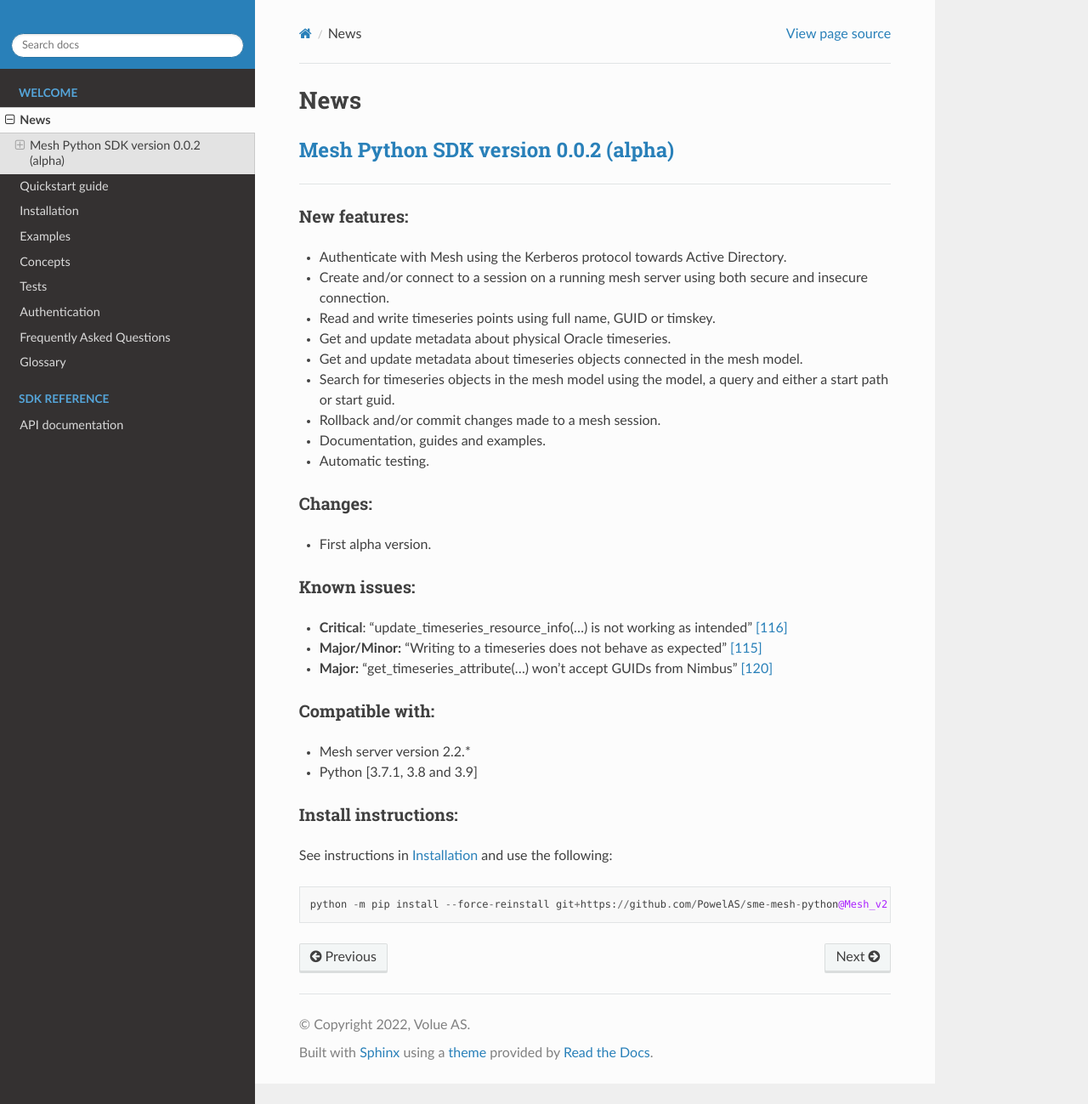
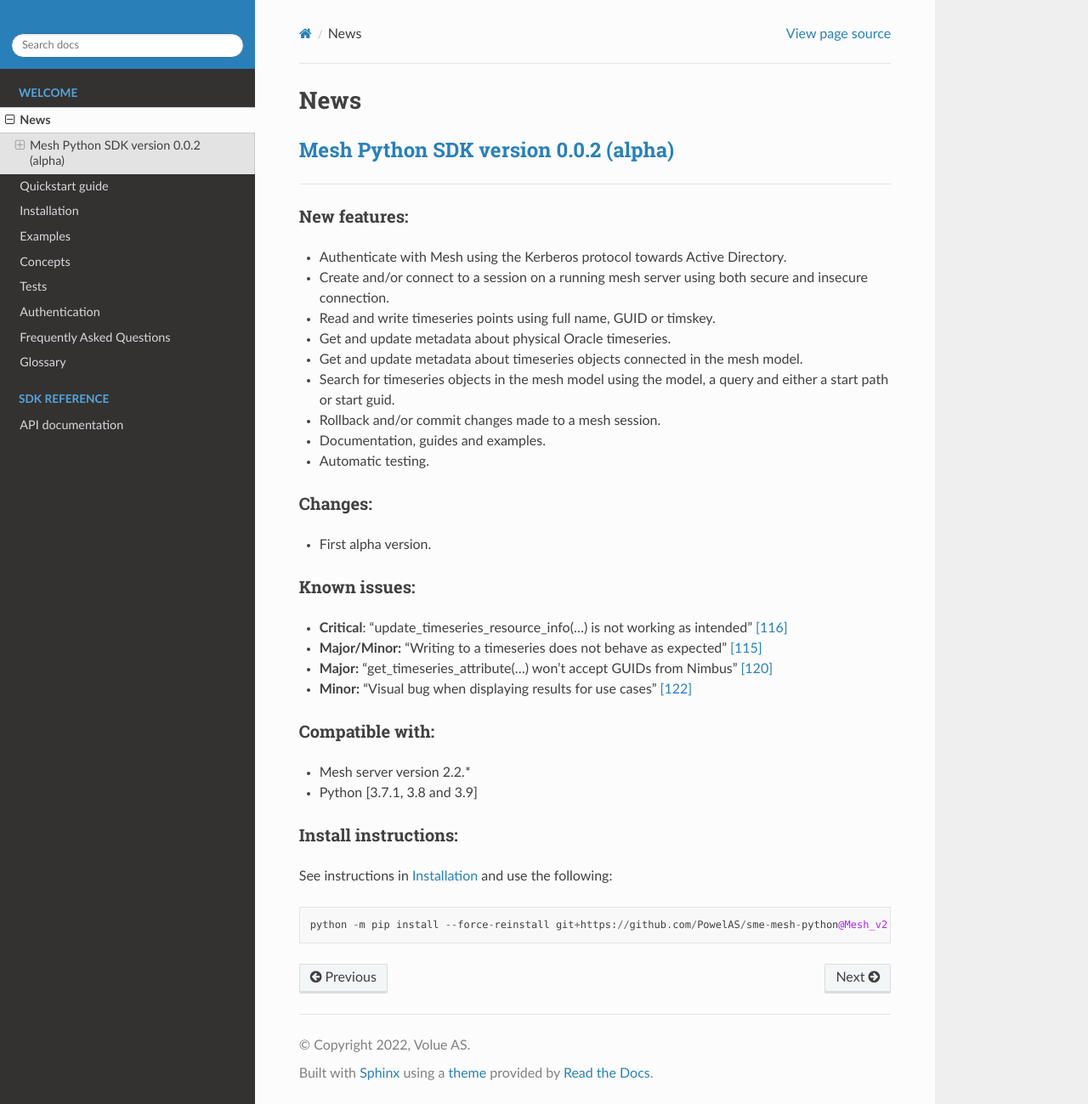
Before and after one commit to Volue-Public/energy-mesh-python, a Sphinx documentation site: the page built from docs/source/news.rst, in a window 1280 px wide and 1299 px high. Shown: the whole window at 85% size. Built offline with Sphinx 7.4.7 and the Read the Docs theme 2.0.0, drawn with Linux system fonts in a browser that asks for light colours.

Commit message:
Added another known bug for 2.2.0.9

```diff
--- a/docs/source/news.rst
+++ b/docs/source/news.rst
@@ -31,6 +31,7 @@
 - **Critical**: "update_timeseries_resource_info(...) is not working as intended" :issue:`116`
 - **Major/Minor:** "Writing to a timeseries does not behave as expected" :issue:`115`
 - **Major:** "get_timeseries_attribute(...) won't accept GUIDs from Nimbus" :issue:`120`
+- **Minor:** "Visual bug when displaying results for use cases" :issue:`122`
 
 Compatible with:
 ~~~~~~~~~~~~~~~~~~
```
